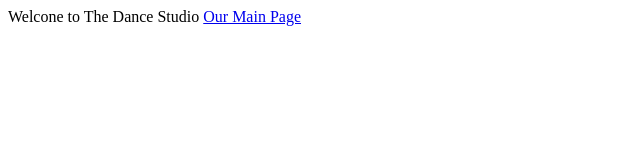
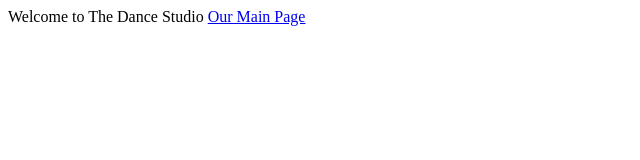
Before and after one commit to SMN2020/SMN2020.github.io., a plain HTML site: page index.html in a window 1280 px wide. Shown: the full height of the page, 0-640 px from the left. Drawn offline with Linux system fonts and the light colour scheme.

Commit message:
Update index.html

```diff
--- a/index.html
+++ b/index.html
@@ -1,6 +1,6 @@
 <html>
   <body>
-  Welcone to The Dance Studio
+  Welcome to The Dance Studio
     <a href="DanceOpeningPage.html"> Our Main Page</a>
   </body>
   </html>
```
